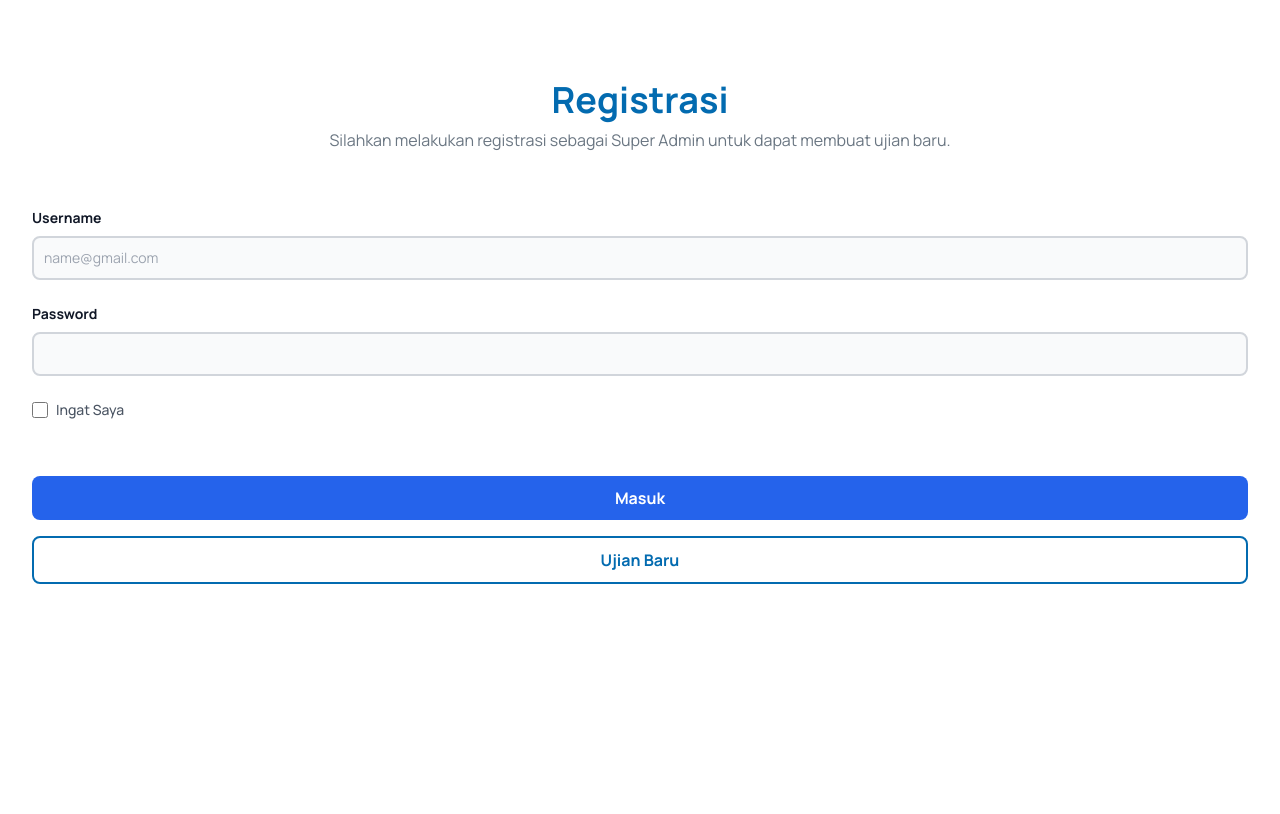
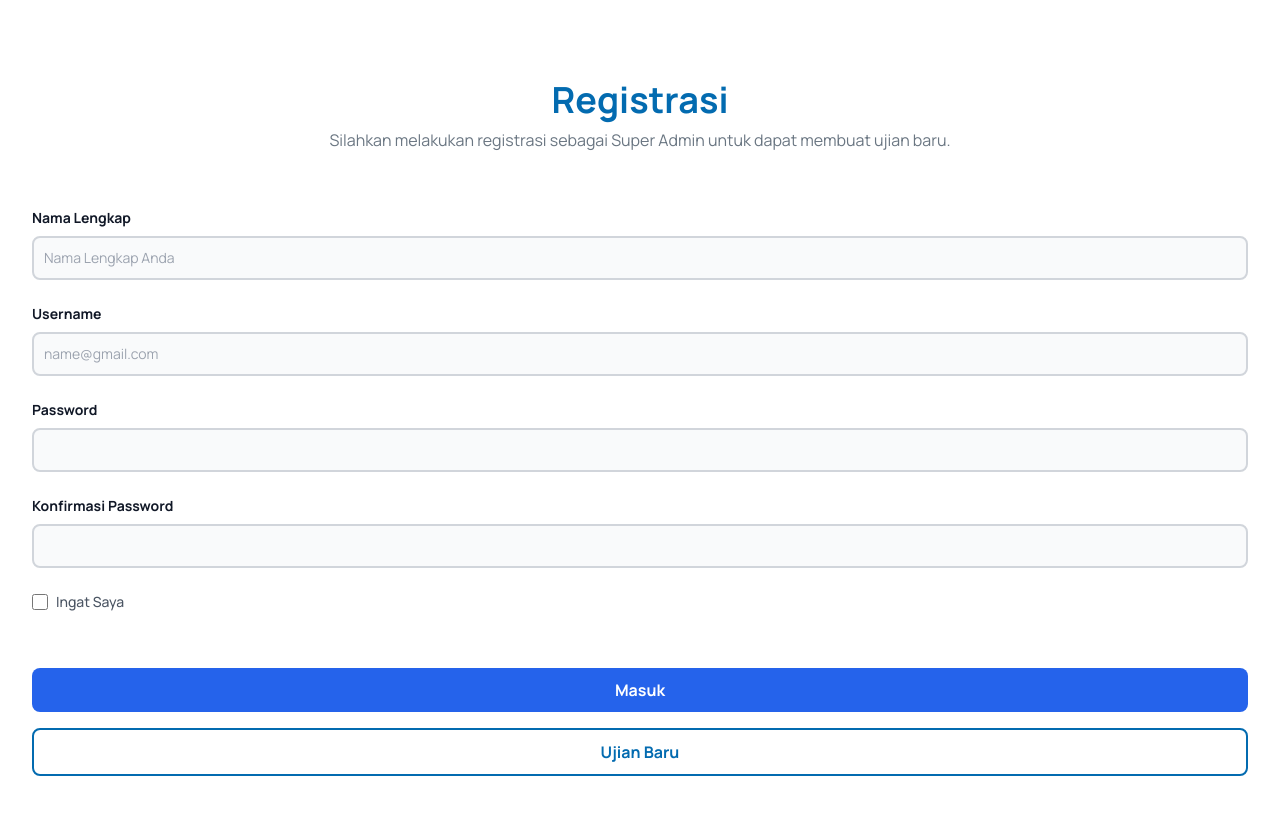
Before and after one commit to zidane-arkan/perbakin-pwa, a React (Vite) app: page /superadmin in a window 1280 px wide. Shown: the top 814 px of the page. Built offline with nearby package versions, Linux system fonts and the light colour scheme.

Commit message:
Update register V1.1, add new input

```diff
--- a/src/layout/auth/registrasi/SuperAdmin.tsx
+++ b/src/layout/auth/registrasi/SuperAdmin.tsx
@@ -12,12 +12,20 @@ const SuperAdmin = () => {
                 <form className='flex flex-col w-full h-auto justify-between gap-8 pt-14'>
                     <section>
                         <div className="mb-6">
+                            <label htmlFor="fullname" className="block mb-2 text-sm font-bold text-gray-900">Nama Lengkap</label>
+                            <input type="text" id="fullname" className="bg-gray-50 border-2 border-gray-300 text-gray-700 text-sm rounded-lg focus:outline-none focus:ring-blue-500 focus:border-blue-500 block w-full p-2.5" placeholder="Nama Lengkap Anda" required />
+                        </div>
+                        <div className="mb-6">
                             <label htmlFor="email" className="block mb-2 text-sm font-bold text-gray-900">Username</label>
                             <input type="email" id="email" className="bg-gray-50 border-2 border-gray-300 text-gray-700 text-sm rounded-lg focus:outline-none focus:ring-blue-500 focus:border-blue-500 block w-full p-2.5" placeholder="name@gmail.com" required />
                         </div>
                         <div className="mb-6">
                             <label htmlFor="password" className="block mb-2 text-sm font-bold text-gray-900">Password</label>
                             <input type="password" id="password" className="bg-gray-50 border-2 border-gray-300 text-gray-700 text-sm rounded-lg focus:outline-none focus:ring-blue-500 focus:border-blue-500 block w-full p-2.5" required />
+                        </div>
+                        <div className="mb-6">
+                            <label htmlFor="confirmpass" className="block mb-2 text-sm font-bold text-gray-900">Konfirmasi Password</label>
+                            <input type="password" id="confirmpass" className="bg-gray-50 border-2 border-gray-300 text-gray-700 text-sm rounded-lg focus:outline-none focus:ring-blue-500 focus:border-blue-500 block w-full p-2.5" required />
                         </div>
                         <div className="flex items-start mb-6">
                             <div className="flex items-center h-5">
```
